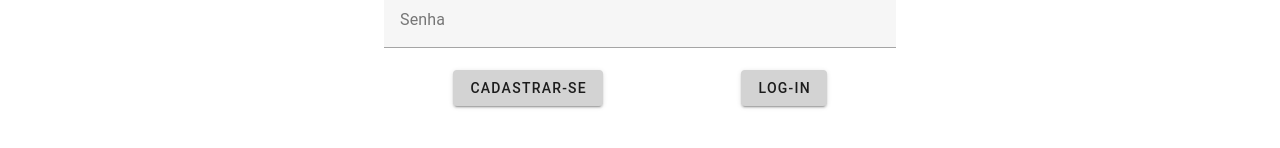
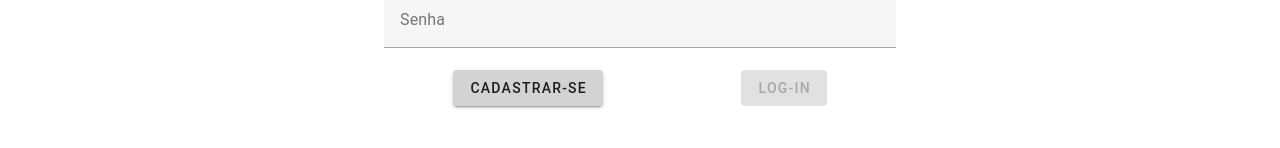
Before and after one commit to marcuscostagraciano/fabricaNeeds, a Vue app in the folder frontend/: page /signin in a window 1280 px wide. Shown: the part 378-526 px from the top of the page. Built offline with nearby package versions, Linux system fonts and the light colour scheme.

Commit message:
feat: form validation

```diff
--- a/frontend/src/views/SignInView.vue
+++ b/frontend/src/views/SignInView.vue
@@ -1,17 +1,31 @@
 <script setup>
+import { computed, ref } from 'vue';
+
+import { emailRule, passwordLengthRule } from '@/utils/formValidationRules';
+
+const email = ref('')
+const password = ref('')
+
+const isFormValid = computed(() => {
+    return [
+        emailRule[1](email.value),
+        passwordLengthRule[1](password.value),
+    ].every(rule => rule === true);
+});
+
 </script>
 
 <template>
     <v-form class="form">
         <h1 class="text-center mb-5">Sign-in</h1>
-        <v-text-field label="E-mail" v-model="email" type="email" />
-        <v-text-field label="Senha" v-model="password" type="password" />
+        <v-text-field label="E-mail" :rules="emailRule" v-model="email" type="email" />
+        <v-text-field label="Senha" :rules="passwordLengthRule" v-model="password" type="password" />
 
         <div class="form-actions">
             <router-link to="/signup">
                 <v-btn>Cadastrar-se</v-btn>
             </router-link>
-            <v-btn>Log-in</v-btn>
+            <v-btn :disabled="!isFormValid">Log-in</v-btn>
         </div>
     </v-form>
 </template>
```
